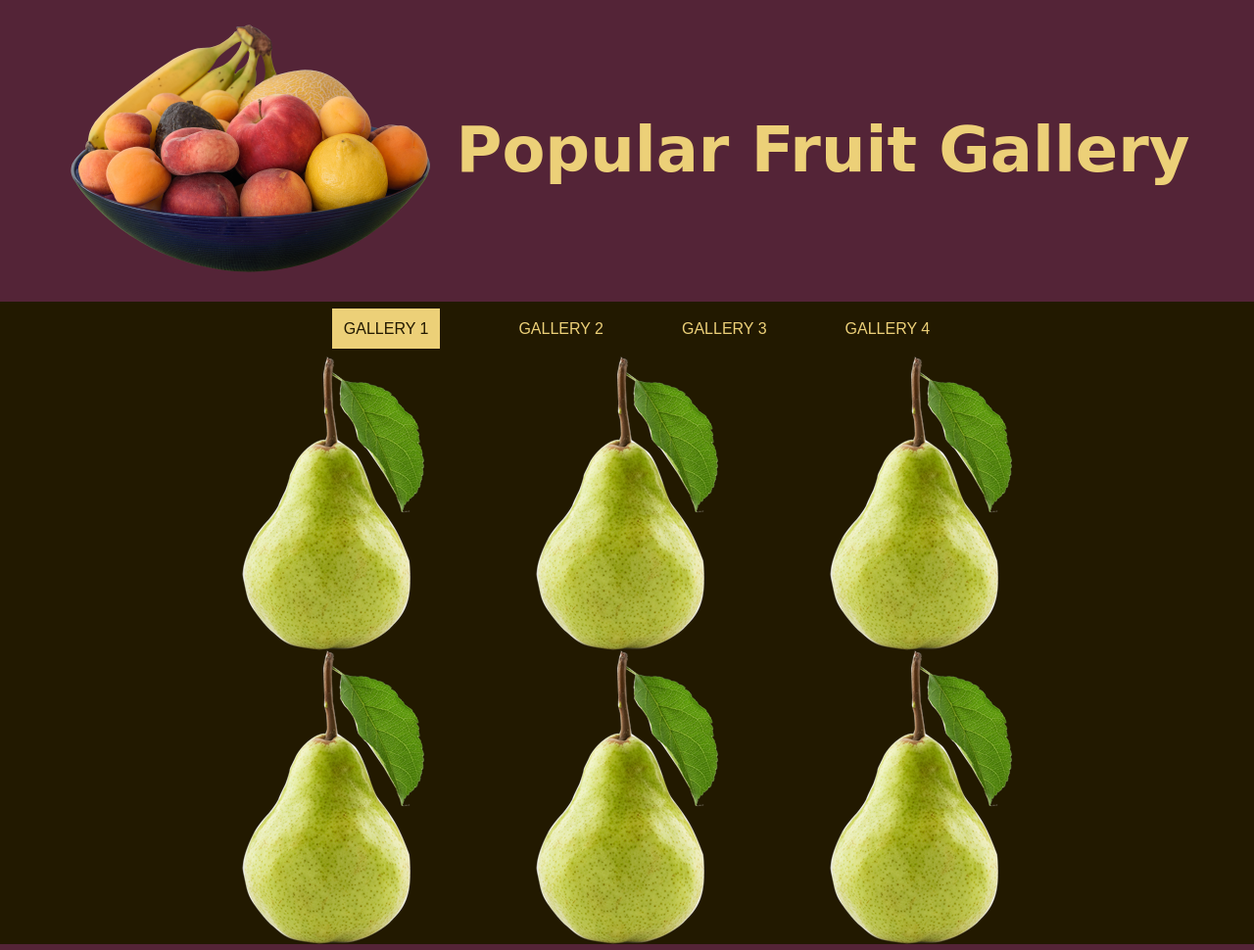
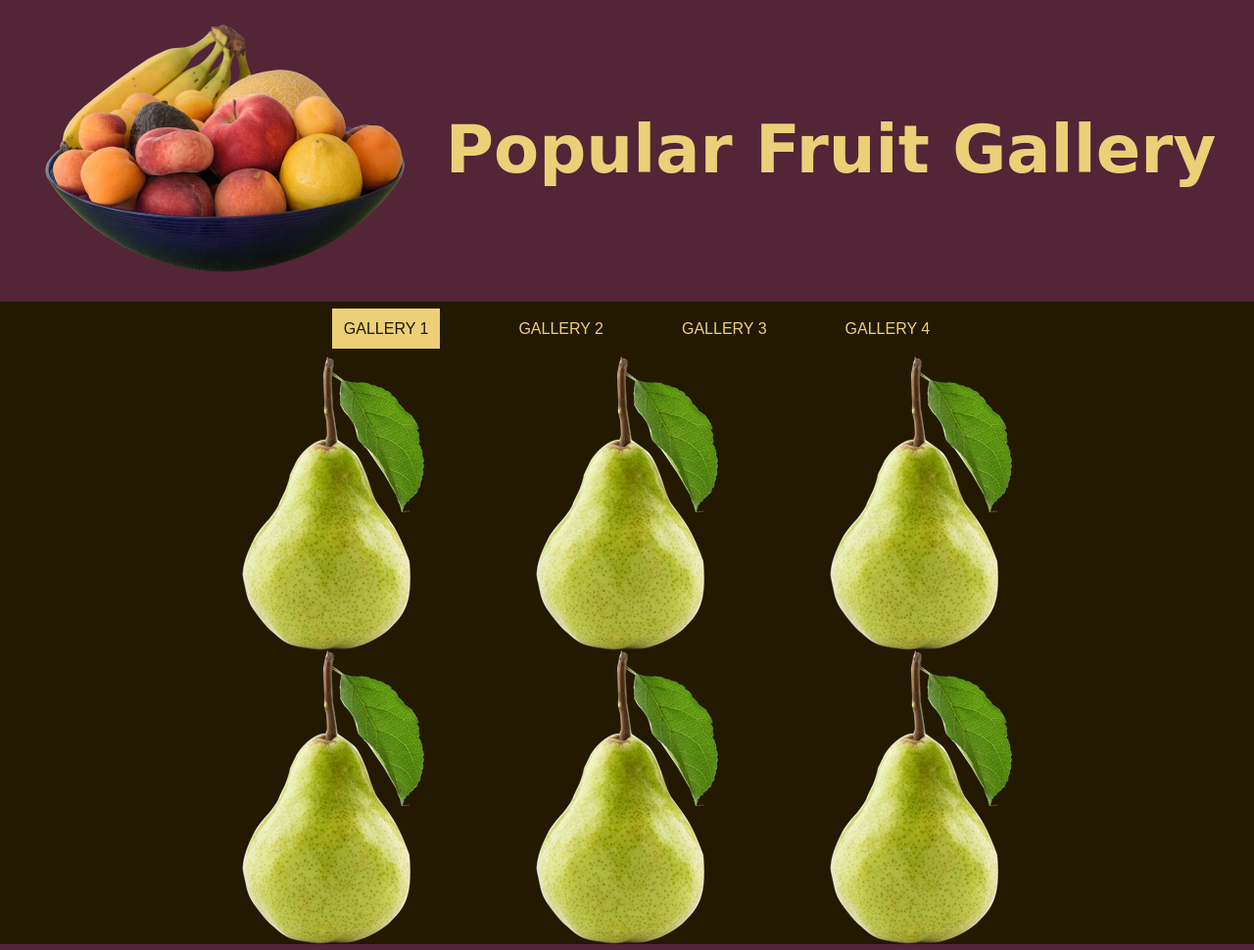
Before and after one commit to jasonrcza/photoGallery, a plain HTML site: page index.html in a window 1280 px wide. Shown: the top 970 px of the page at 98% size. Drawn offline with Linux system fonts and the light colour scheme.

Commit message:
changed padding in the header to look neater

```diff
--- a/style.css
+++ b/style.css
@@ -23,8 +23,8 @@ body {
     background-color: #542437;
 }
 .title {
-    padding-left: 1rem;
-    font-size: 4rem;
+    padding-left: 2rem;
+    font-size: 4.2rem;
     font-family: cursive;
 }
 .navBar {
```
